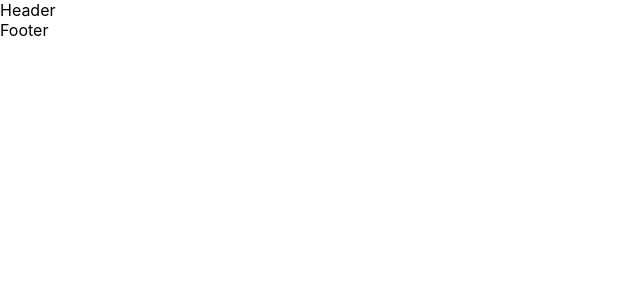
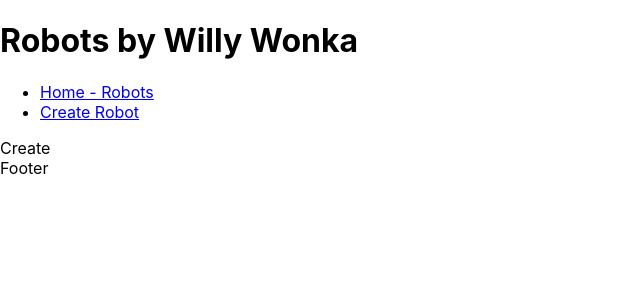
Before and after one commit to gomez-fernando/2022052-w07ch05-fernando-gomez, a React (Create React App) app in the folder client/: page /create in a window 1280 px wide. Before the commit this address had no page. Shown: the top 300 px of the page, without its empty margins (0-640 px from the left). Built offline with nearby package versions, Linux system fonts and the light colour scheme.

Commit message:
Add routes in App

```diff
--- a/client/src/app/App.tsx
+++ b/client/src/app/App.tsx
@@ -1,16 +1,11 @@
-import React, { ReactElement } from 'react';
+/* eslint-disable no-undef */
+import React from 'react';
 // import { useDispatch } from 'react-redux';
 import { Route, Routes } from 'react-router-dom';
 import { Layout } from '../components/layout/layout';
-// import ValidateId from '../components/ValidateId';
+import { iRouterItem } from '../interfaces/interfaces';
 // import { loadRobotsAction } from '../reducers/robots/robot.action.creators';
 // import { RobotHttpStore } from '../services/robot.http.store';
-
-export interface iRouterItem {
-    path: string;
-    label: string;
-    page: ReactElement;
-}
 
 export function App() {
     // const dispatcher = useDispatch();
@@ -23,17 +18,20 @@
     // }, [apiRobots, dispatcher]);
 
     const HomePage = React.lazy(() => import('../pages/home'));
+    const DetailsPage = React.lazy(() => import('../pages/details'));
+    const CreatePage = React.lazy(() => import('../pages/create'));
 
-    const routerOptions: Array<iRouterItem> = [
-        { path: '/', label: 'Inicio', page: <HomePage></HomePage> },
-        // {
-        //     path: '/details/:id',
-        //     label: 'Detalles',
-        //     page: <ValidateId></ValidateId>,
-        // },
+    const routerOptions: iRouterItem[] = [
+        { path: '/', label: 'Home - Robots', page: <HomePage /> },
+        { path: '/details/:id', label: 'Robot', page: <DetailsPage />,
+        },
+        { path: '/create', label: 'Create Robot', page: <CreatePage />,
+        },
+        { path: '*', label: '', page: <HomePage />,
+        },
     ];
     return (
-        <Layout>
+        <Layout navOptions={routerOptions}>
             <React.Suspense>
                 <Routes>
                     {routerOptions.map((item) => (
--- a/client/src/components/layout/header/index.tsx
+++ b/client/src/components/layout/header/index.tsx
@@ -1,8 +1,26 @@
+import { Link } from "react-router-dom";
+import { iRouterItem } from "../../../interfaces/interfaces";
 
 
-export function Header(){
+export function Header({navOptions}: {navOptions: iRouterItem[]}){
+
+    navOptions = navOptions.filter(item => item.path !== '*' ? item : '' )
+    navOptions = navOptions.filter(item => item.path !== '/details/:id' ? item : '' )
 
     return (
-        <div>Header</div>
+        <header>
+            <h1>Robots by Willy Wonka</h1>
+            <nav>
+                <ul>
+                    {navOptions.map( item =>
+                        <li key={item.label}>
+                            <Link to={item.path} >{item.label}</Link>
+                        </li>
+                        )
+
+                    }
+                </ul>
+            </nav>
+        </header>
     )
 }
--- a/client/src/components/layout/layout.tsx
+++ b/client/src/components/layout/layout.tsx
@@ -1,16 +1,19 @@
 import { ReactNode } from "react"
+import { iRouterItem } from "../../interfaces/interfaces"
 import { Footer } from "./footer"
 import { Header } from "./header"
 
 
 export function Layout({
-    children
-} : {
-    children: ReactNode
+    children,
+    navOptions,
+}: {
+    children: ReactNode;
+    navOptions: iRouterItem[];
 }){
     return (
         <>
-            <Header />
+            <Header navOptions={navOptions} />
             <main>{children}</main>
             <Footer />
         </>
--- a/client/src/interfaces/interfaces.ts
+++ b/client/src/interfaces/interfaces.ts
@@ -1,5 +1,3 @@
-import { ReactElement } from "react";
-
 /* eslint-disable no-undef */
 export interface iRobot{
     _id?: string;
@@ -17,5 +15,5 @@
 export interface iRouterItem {
     path: string;
     label: string;
-    page: ReactElement;
+    page: JSX.Element;
 }
--- /dev/null
+++ b/client/src/pages/create/index.tsx
@@ -0,0 +1,8 @@
+
+
+export default function Create(){
+
+    return (
+        <div>Create</div>
+    )
+}
```
